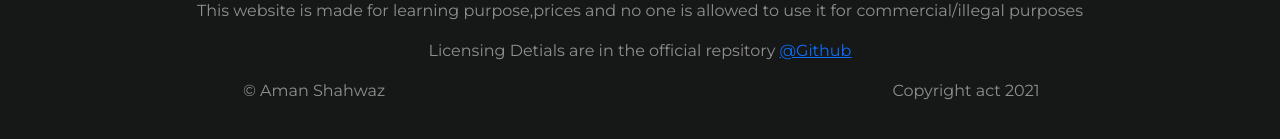
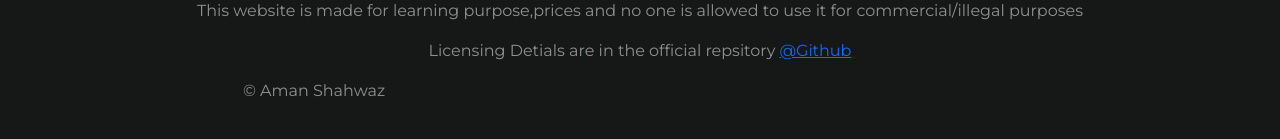
Before and after one commit to AmanShahwaz/amanshahwaz.github.io, a plain HTML site: page index.html in a window 1280 px wide. Shown: the part 3657-3796 px from the top of the page. Drawn offline with nearby package versions, Linux system fonts and the light colour scheme.

Commit message:
7th commit

```diff
--- a/index.html
+++ b/index.html
@@ -215,9 +215,6 @@
             <div class="subdis col-sm-6">
                 <p>© Aman Shahwaz </p>
             </div>
-            <div class="subdis col-sm-6">
-                <p> Copyright act 2021 </p>
-            </div>
         </div>
 
     </section>
```
